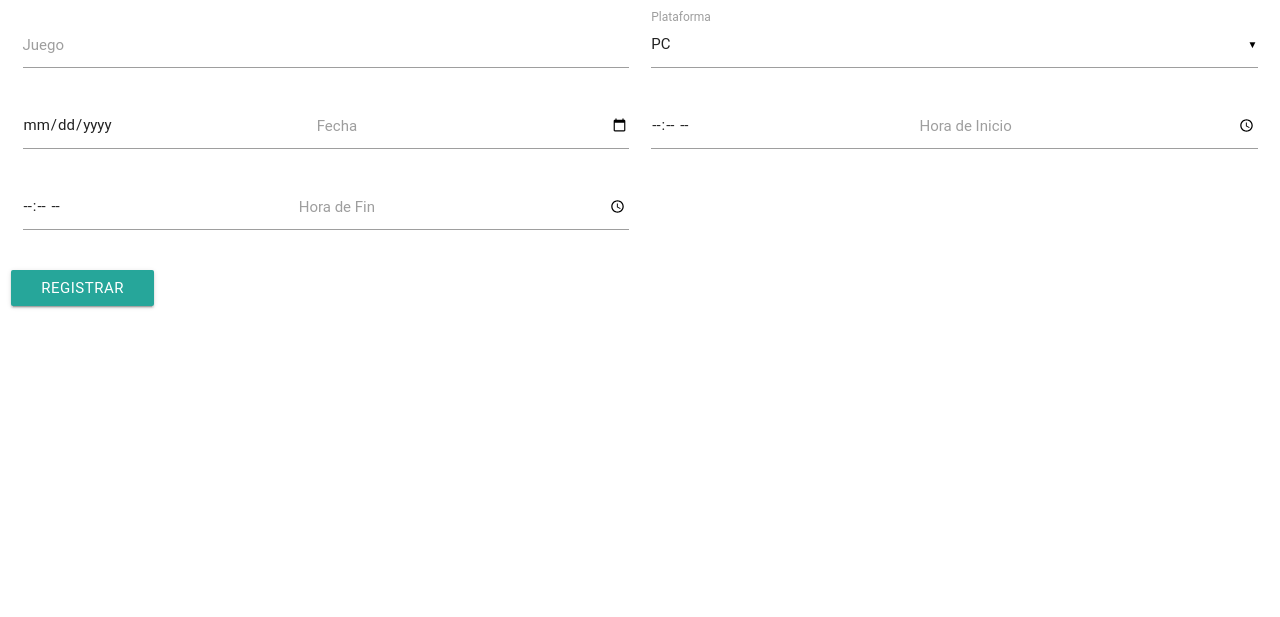
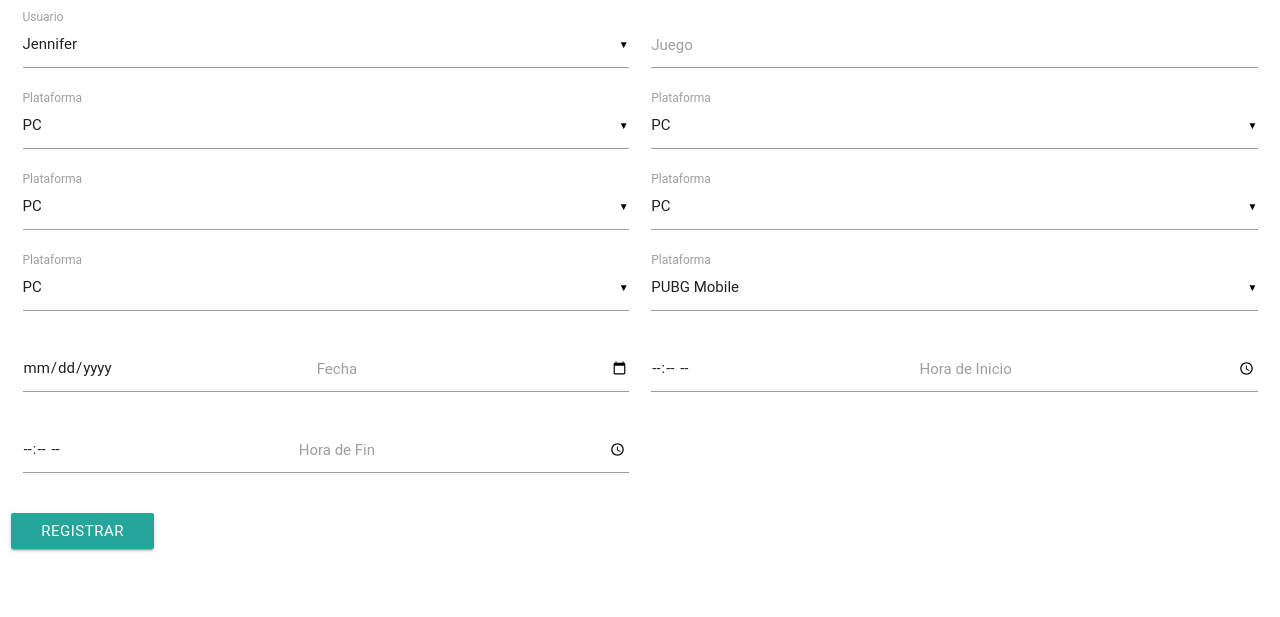
Before and after one commit to MauTurcios/gametime, a plain HTML site: page index.html in a window 1280 px wide. Shown: the part 183-800 px from the top of the page. Drawn offline with Linux system fonts and the light colour scheme; a web font is replaced by a local one.

Commit message:
Update index.html

```diff
--- a/index.html
+++ b/index.html
@@ -25,21 +25,77 @@
   </nav>
 <!-- Gitter Chat Link -->
     <body>
-		<h1>CATEGORÍA</h1>
+        <center><h1>Ingresar Datos</h1></center>
         <div class="row">
-            <form class="col s12">
+            <form id="form"class="col s12" autocomplete>
                 <div class="row">
+                <div class="input-field col s6">
+                        <select id="user" >
+                        <option for="user" value="Jennifer">Jennifer</option>
+                        <option for="user" value="Oscar">Oscar</option>
+                        <option for="user" value="Mauricio">Mauricio</option>
+                        </select>
+                        <label style="text-align:center;" for="user">Usuario</label>
+                    </div>
                     <div class="input-field col s6">
                         <input id="juego" type="text" class="validate">
                         <label for="juego">Juego</label>
                     </div>
                     <div class="input-field col s6">
                         <select id="plataforma" >
-						<option for="plataforma" value="opcion1"readonly>PC</option>
-						<option for="plataforma" value="opcion1">PC</option>
-						<option for="plataforma" value="opcion2">Nintendo Switch</option>
-						<option for="plataforma" value="opcion3">Ps4</option>
-						<option for="plataforma" value="opcion6">WiiU</option>
+                        <option for="plataforma" value="PC">PC</option>
+                        <option for="plataforma" value="Nintendo Switch">Nintendo Switch</option>
+                        <option for="plataforma" value="Ps4">Ps4</option>
+                        <option for="plataforma" value="WiiU">WiiU</option>
+                        <option for="plataforma" value="Otro">Otro</option>
+                        </select>
+                        <label style="text-align:center;" for="plataforma">Plataforma</label>
+                    </div>
+                    <div class="input-field col s6">
+                        <select id="plataforma" >
+                        <option for="plataforma" value="PC">PC</option>
+                        <option for="plataforma" value="Nintendo Switch">Nintendo Switch</option>
+                        <option for="plataforma" value="Ps4">Ps4</option>
+                        <option for="plataforma" value="WiiU">WiiU</option>
+                        <option for="plataforma" value="Otro">Otro</option>
+                        </select>
+                        <label style="text-align:center;" for="plataforma">Plataforma</label>
+                    </div>
+                    <div class="input-field col s6">
+                        <select id="plataforma" >
+                        <option for="plataforma" value="PC">PC</option>
+                        <option for="plataforma" value="Nintendo Switch">Nintendo Switch</option>
+                        <option for="plataforma" value="Ps4">Ps4</option>
+                        <option for="plataforma" value="WiiU">WiiU</option>
+                        <option for="plataforma" value="Otro">Otro</option>
+                        </select>
+                        <label style="text-align:center;" for="plataforma">Plataforma</label>
+                    </div>
+                    <div class="input-field col s6">
+                        <select id="plataforma" >
+                        <option for="plataforma" value="PC">PC</option>
+                        <option for="plataforma" value="Nintendo Switch">Nintendo Switch</option>
+                        <option for="plataforma" value="Ps4">Ps4</option>
+                        <option for="plataforma" value="WiiU">WiiU</option>
+                        <option for="plataforma" value="Otro">Otro</option>
+                        </select>
+                        <label style="text-align:center;" for="plataforma">Plataforma</label>
+                    </div>
+                    <div class="input-field col s6">
+                        <select id="plataforma" >
+                        <option for="plataforma" value="PC">PC</option>
+                        <option for="plataforma" value="Nintendo Switch">Nintendo Switch</option>
+                        <option for="plataforma" value="Ps4">Ps4</option>
+                        <option for="plataforma" value="WiiU">WiiU</option>
+                        <option for="plataforma" value="Otro">Otro</option>
+                        </select>
+                        <label style="text-align:center;" for="plataforma">Plataforma</label>
+                    </div>
+                    <div class="input-field col s6" visibility="hidden">
+                        <select id="Otro" >
+                        <option for="Otro" value="PUBG Mobile">PUBG Mobile</option>
+                        <option for="Otro" value="Free fire">Free fire</option>
+                        <option for="Otro" value="Fortnite">Fortnite</option>
                         </select>
                         <label style="text-align:center;" for="plataforma">Plataforma</label>
                     </div>
@@ -58,7 +114,7 @@
                 </div>
 
                 <div class="row">
-                    <a class="waves-effect waves-light btn" onclick="registrar()">Registrar</a>
+                    <a class="waves-effect waves-light btn" onclick="registrar(), limpiarFormulario()">Registrar</a>
                 </div>
             </form>
         </div>
@@ -72,21 +128,23 @@
 
 function registrar() {
     //var deviceID = http://proyectoagg.eshost.com.ar/proyecto/;
-    var agg = "http://proyectoagg.dx.am/file/agregar.php";
+    var agg = "agregar.php";
 
+    var user = document.getElementById("user").value;
     var juego = document.getElementById("juego").value;
     var plataforma = document.getElementById("plataforma").value;
     var dia = document.getElementById("dia").value;
     var inicio = document.getElementById("inicio").value;
     var fin = document.getElementById("fin").value;
-
-    var parametros ="&juego="+juego+"&plataforma=" + plataforma + "&dia=" + dia +"&inicio=" + inicio+" &fin=" + fin;
+    var total_horas = (fin - inicio).value
+    var parametros ="&user="+user+"&juego="+juego+"&plataforma=" + plataforma + "&dia=" + dia +"&inicio=" + inicio+" &fin=" + fin+" &total_horas=" + total_horas;
 
     var http = new XMLHttpRequest();// request http funciones de interaccion con la web
     http.open("POST", agg, true); // false for synchronous request
     http.setRequestHeader("Content-type", "application/x-www-form-urlencoded");
     http.send(parametros);
     Materialize.toast('Sus Datos Fueron Enviados!', 4000);
+    document.getElementById("form").reset();
 }
 
             // SIDEBAR
@@ -101,7 +159,6 @@ $(document).ready(function(){
   // START OPEN
   $('.button-collapse').sideNav('');
 });
-
         </script>
     </body>
 
```
Lines whose indentation alone changed are shown as unchanged.
